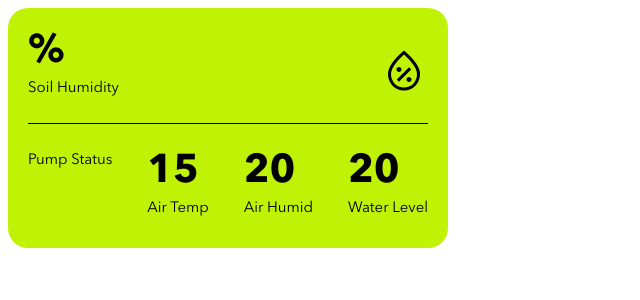
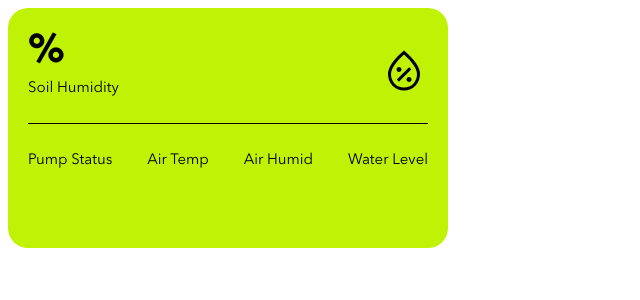
Before and after one commit to Ridhoalharits/DhiorGarden, a React (Create React App) app: page / in a window 1280 px wide. Shown: the top 300 px of the page, without its empty margins (0-640 px from the left). Built offline with nearby package versions, Linux system fonts and the light colour scheme; no server answers.

Commit message:
update parsing all data

```diff
--- a/src/App.js
+++ b/src/App.js
@@ -27,7 +27,13 @@ function App() {
 	return (
 		<div>
 			<div className="App">
-				<CardStatus suhu={posts.Kelembaban} pump={posts.status_pompa} />
+				<CardStatus
+					suhu={posts.Kelembaban}
+					pump={posts.status_pompa}
+					air_temp={posts.suhu}
+					air_humid={posts.udara}
+					water_level={posts.level_air}
+				/>
 			</div>
 			<div className="Row-base"></div>
 		</div>
--- a/src/components/CardStatus/CardStatus.js
+++ b/src/components/CardStatus/CardStatus.js
@@ -22,15 +22,15 @@ function CardStatus(props) {
 					<p className="text-status">Pump Status</p>
 				</div>
 				<div className="component">
-					<p className="detail-text-status">15</p>
+					<p className="detail-text-status">{props.air_temp}</p>
 					<p className="text-status">Air Temp</p>
 				</div>
 				<div className="component">
-					<p className="detail-text-status">20</p>
+					<p className="detail-text-status">{props.air_humid}</p>
 					<p className="text-status">Air Humid</p>
 				</div>
 				<div className="component">
-					<p className="detail-text-status">20</p>
+					<p className="detail-text-status">{props.water_level}</p>
 					<p className="text-status">Water Level</p>
 				</div>
 			</div>
```
